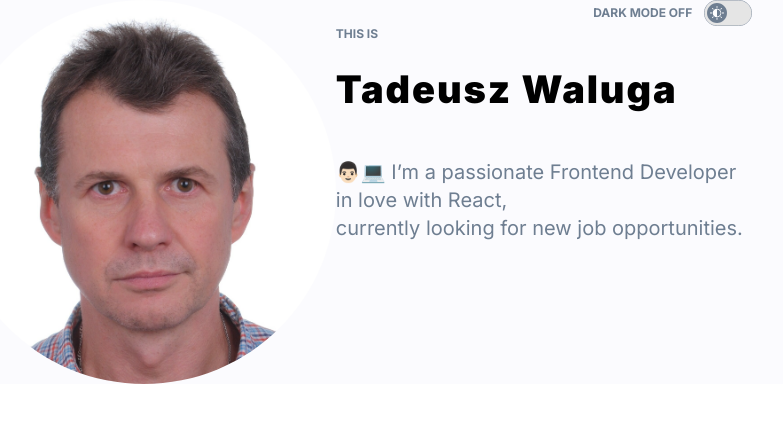
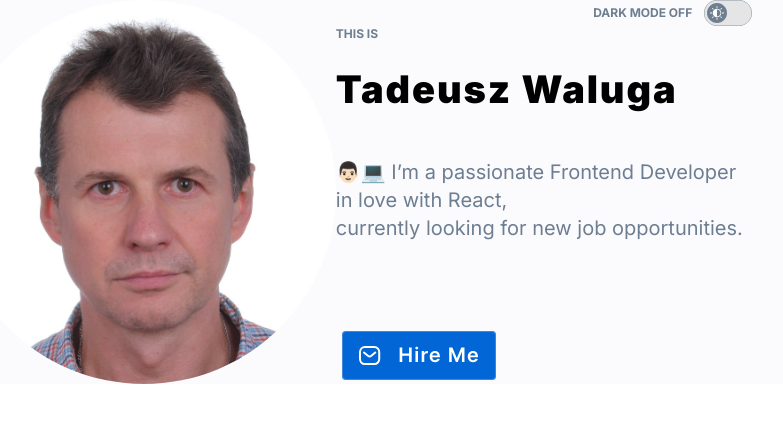
Before and after one commit to waltad/personal-homepage, a React (Create React App) app: page / in a window 1280 px wide. Shown: the top 422 px of the page, without its empty margins (285-1068 px from the left). Built offline with nearby package versions, Linux system fonts and the light colour scheme.

Commit message:
added HireMeButton to Section

```diff
--- a/src/common/section/index.js
+++ b/src/common/section/index.js
@@ -2,25 +2,29 @@ import {
   Wrapper,
   Image,
   Title,
-  Button,
+  ThemeButton,
   StyledArticle,
   SmallText,
   StyledParagraf,
+  HireMeButton,
 } from "./styled";
 
-const Section = ({ photo, title, button, prefix }) => (
+const Section = ({ photo, title, themeButton, prefix, hireMeButton }) => (
   <Wrapper>
     <Image src={photo} alt="photo" />
     <StyledArticle>
-      <Button>
+      <ThemeButton>
         <SmallText>DARK MODE OFF</SmallText>
-        {button}
-      </Button>
+        {themeButton}
+      </ThemeButton>
       <SmallText>{prefix}</SmallText>
       <Title>{title}</Title>
       <StyledParagraf>
         👨🏻💻 I’m a passionate Frontend Developer in love with React, <br /> currently looking for new job opportunities.
       </StyledParagraf>
+      <HireMeButton>
+        {hireMeButton}
+      </HireMeButton>
     </StyledArticle>
   </Wrapper>
 );
--- a/src/common/section/styled.js
+++ b/src/common/section/styled.js
@@ -28,7 +28,7 @@ export const Title = styled.h1`
   text-align: left;
 `;
 
-export const Button = styled.button`
+export const ThemeButton = styled.button`
   display: flex;
   gap: 12px;
   align-items: center;
@@ -52,3 +52,17 @@ export const StyledParagraf = styled.p`
   font-weight: 400;
   color: ${({theme}) => theme.colors.chainGangGrey};
 `;
+
+export const HireMeButton = styled.button`
+  border: none;
+  background-color: transparent;
+  cursor: pointer;
+  justify-self: start;
+
+  &:hover {
+    fill: white;
+    stroke: #8CC2FF;
+    stroke-width: 3px;
+    stroke-linejoin: round;
+  }
+`;
--- a/src/features/homePage/index.js
+++ b/src/features/homePage/index.js
@@ -1,3 +1,4 @@
+import HireMeButton from "../../common/hireMeButton";
 import Section from "../../common/section";
 import ThemeButton from "../../common/themeButton/index";
 import myPhoto from "./../../images/myPhoto.jpg";
@@ -7,9 +8,10 @@ const HomePage = () => (
   <Container>
     <Section
       photo={myPhoto}
-      button={<ThemeButton />}
+      themeButton={<ThemeButton />}
       prefix="THIS IS"
       title="Tadeusz Waluga"
+      hireMeButton={<HireMeButton />}
     />
   </Container>
 );
```
Also changed, not shown: src/common/hireMeButton/styled.js (added, +7 -0 lines).
